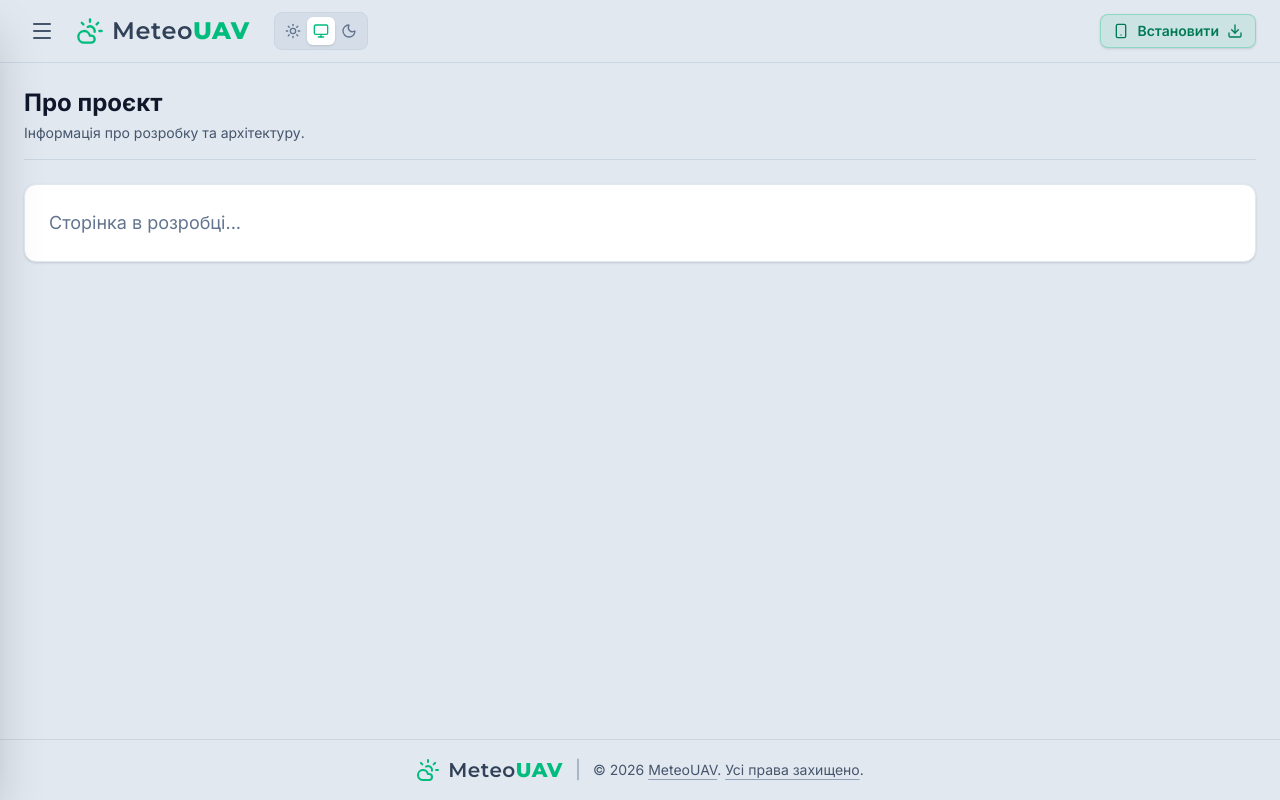
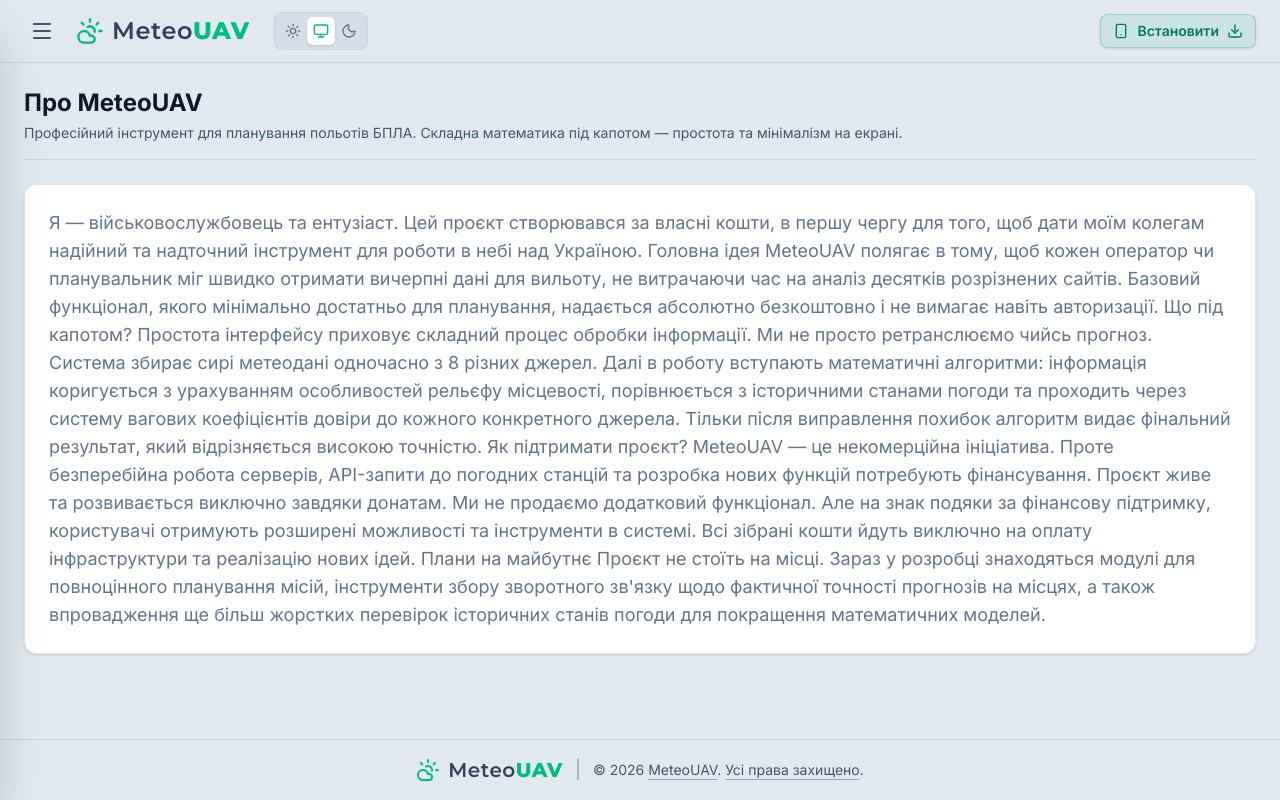
Before and after one commit to Glorentheaa/meteouav-com-ua, a React (Vite) app: page /about in a window 1280 px wide. Built offline with nearby package versions, Linux system fonts and the light colour scheme.

Commit message:
main_e-v1.9

```diff
--- a/src/About.tsx
+++ b/src/About.tsx
@@ -3,11 +3,24 @@ import React from 'react'
 export const About: React.FC = () => (
   <div className="w-full flex flex-col gap-6">
     <header className="border-b border-slate-300 dark:border-slate-800 pb-4">
-      <h1 className="text-2xl font-bold text-slate-900 dark:text-white">Про проєкт</h1>
-      <p className="text-sm text-slate-600 dark:text-slate-400 mt-1">Інформація про розробку та архітектуру.</p>
+      <h1 className="text-2xl font-bold text-slate-900 dark:text-white">Про MeteoUAV</h1>
+      <p className="text-sm text-slate-600 dark:text-slate-400 mt-1">Професійний інструмент для планування польотів БПЛА. Складна математика під капотом — простота та мінімалізм на екрані.</p>
     </header>
     <div className="bg-white dark:bg-slate-900 border border-slate-200 dark:border-slate-800 p-6 rounded-xl shadow-sm dark:shadow-none">
-      <p className="text-slate-500 dark:text-slate-400">Сторінка в розробці...</p>
+      <p className="text-slate-500 dark:text-slate-400">Я — військовослужбовець та ентузіаст. Цей проєкт створювався за власні кошти, в першу чергу для того, щоб дати моїм колегам надійний та надточний інструмент для роботи в небі над Україною. Головна ідея MeteoUAV полягає в тому, щоб кожен оператор чи планувальник міг швидко отримати вичерпні дані для вильоту, не витрачаючи час на аналіз десятків розрізнених сайтів.
+
+Базовий функціонал, якого мінімально достатньо для планування, надається абсолютно безкоштовно і не вимагає навіть авторизації.
+
+Що під капотом?
+Простота інтерфейсу приховує складний процес обробки інформації. Ми не просто ретранслюємо чийсь прогноз. Система збирає сирі метеодані одночасно з 8 різних джерел. Далі в роботу вступають математичні алгоритми: інформація коригується з урахуванням особливостей рельєфу місцевості, порівнюється з історичними станами погоди та проходить через систему вагових коефіцієнтів довіри до кожного конкретного джерела. Тільки після виправлення похибок алгоритм видає фінальний результат, який відрізняється високою точністю.
+
+Як підтримати проєкт?
+MeteoUAV — це некомерційна ініціатива. Проте безперебійна робота серверів, API-запити до погодних станцій та розробка нових функцій потребують фінансування. Проєкт живе та розвивається виключно завдяки донатам.
+
+Ми не продаємо додатковий функціонал. Але на знак подяки за фінансову підтримку, користувачі отримують розширені можливості та інструменти в системі. Всі зібрані кошти йдуть виключно на оплату інфраструктури та реалізацію нових ідей.
+
+Плани на майбутнє
+Проєкт не стоїть на місці. Зараз у розробці знаходяться модулі для повноцінного планування місій, інструменти збору зворотного зв'язку щодо фактичної точності прогнозів на місцях, а також впровадження ще більш жорстких перевірок історичних станів погоди для покращення математичних моделей.</p>
     </div>
   </div>
 )
```
